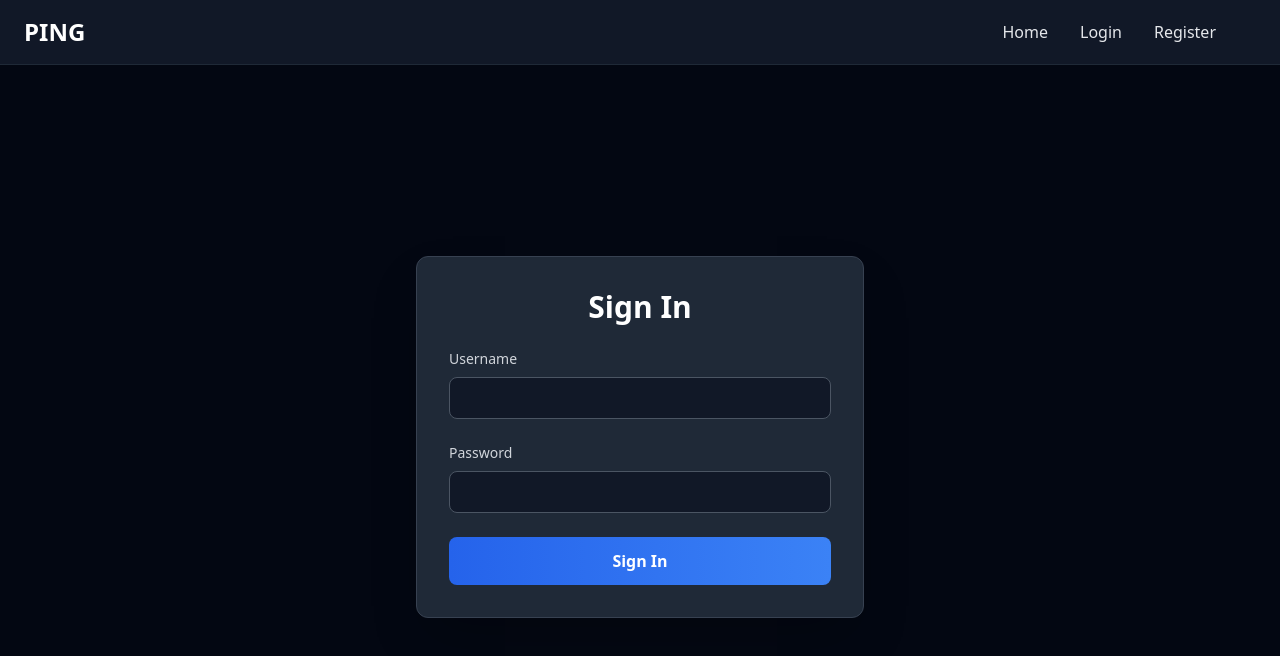
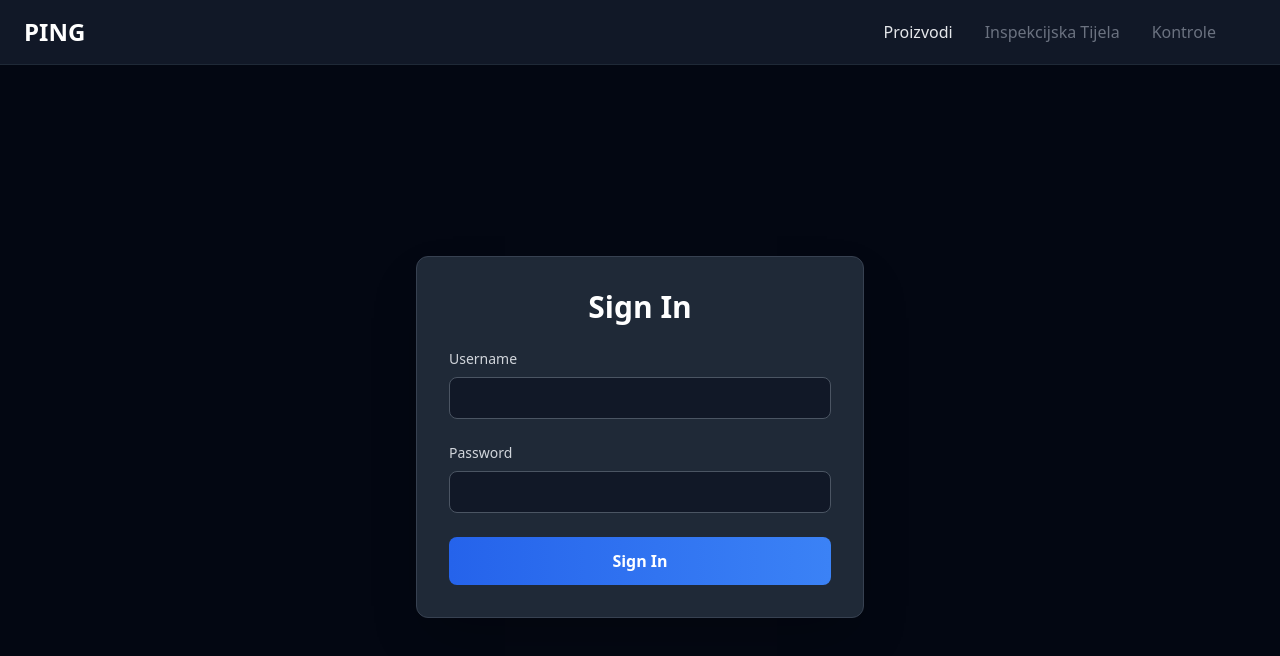
Before and after one commit to fejzo9/sistem-inspekcijskih-kontrola, a React app in the folder frontend/: page /login in a window 1280 px wide. Shown: the top 656 px of the page. Built offline with nearby package versions, Linux system fonts and the light colour scheme; the HTML template or start-up script is replaced by a standard one.

Commit message:
Implement product management dashboard with product listing, search, filter, and CRUD operations.

```diff
--- a/frontend/src/App.tsx
+++ b/frontend/src/App.tsx
@@ -1,7 +1,6 @@
 import React from "react";
 import { Routes, Route } from "react-router-dom";
 import Navbar from "./components/Navbar";
-import HomePage from "./pages/HomePage";
 import LoginPage from "./pages/LoginPage";
 import RegisterPage from "./pages/RegisterPage";
 import DashboardPage from "./pages/DashboardPage";
@@ -12,7 +11,7 @@ const App: React.FC = () => {
       <Navbar />
       <div className="mt-3">
         <Routes>
-          <Route path="/" element={<HomePage />} />
+          <Route path="/" element={<DashboardPage />} />
           <Route path="/login" element={<LoginPage />} />
           <Route path="/register" element={<RegisterPage />} />
           <Route path="/dashboard" element={<DashboardPage />} />
--- a/frontend/src/components/Navbar.tsx
+++ b/frontend/src/components/Navbar.tsx
@@ -1,15 +1,7 @@
-import React, { useContext } from "react";
-import { Link, useNavigate } from "react-router-dom";
-import { AuthContext } from "../context/AuthContext";
+import React from "react";
+import { Link } from "react-router-dom";
 
 const Navbar: React.FC = () => {
-    const { currentUser, logout } = useContext(AuthContext)!;
-    const navigate = useNavigate();
-
-    const handleLogout = () => {
-        logout();
-        navigate("/login");
-    };
 
     return (
         <nav className="bg-gray-900 border-b border-gray-800">
@@ -23,42 +15,20 @@ const Navbar: React.FC = () => {
                 <div className="flex flex-col md:flex-row md:mx-6">
                     <Link
                         to="/"
-                        className="my-2 text-gray-200 transition-colors duration-300 transform hover:text-blue-500 md:mx-4 md:my-0"
+                        className="my-2 text-gray-200 transition-colors duration-300 transform hover:text-emerald-400 md:mx-4 md:my-0"
                     >
-                        Home
+                        Proizvodi
                     </Link>
+                    <span className="my-2 text-gray-500 cursor-not-allowed md:mx-4 md:my-0" title="Uskoro">
+                        Inspekcijska Tijela
+                    </span>
+                    <span className="my-2 text-gray-500 cursor-not-allowed md:mx-4 md:my-0" title="Uskoro">
+                        Kontrole
+                    </span>
 
-                    {currentUser ? (
-                        <>
-                            <Link
-                                to="/dashboard"
-                                className="my-2 text-gray-200 transition-colors duration-300 transform hover:text-blue-500 md:mx-4 md:my-0"
-                            >
-                                Dashboard
-                            </Link>
-                            <button
-                                onClick={handleLogout}
-                                className="my-2 text-gray-200 transition-colors duration-300 transform hover:text-red-500 md:mx-4 md:my-0 text-left md:text-center"
-                            >
-                                Logout
-                            </button>
-                        </>
-                    ) : (
-                        <>
-                            <Link
-                                to="/login"
-                                className="my-2 text-gray-200 transition-colors duration-300 transform hover:text-blue-500 md:mx-4 md:my-0"
-                            >
-                                Login
-                            </Link>
-                            <Link
-                                to="/register"
-                                className="my-2 text-gray-200 transition-colors duration-300 transform hover:text-blue-500 md:mx-4 md:my-0"
-                            >
-                                Register
-                            </Link>
-                        </>
-                    )}
+                    {/* Hidden Auth for future use
+                    {currentUser ? (...) : (...)}
+                    */}
                 </div>
             </div>
         </nav>
```
